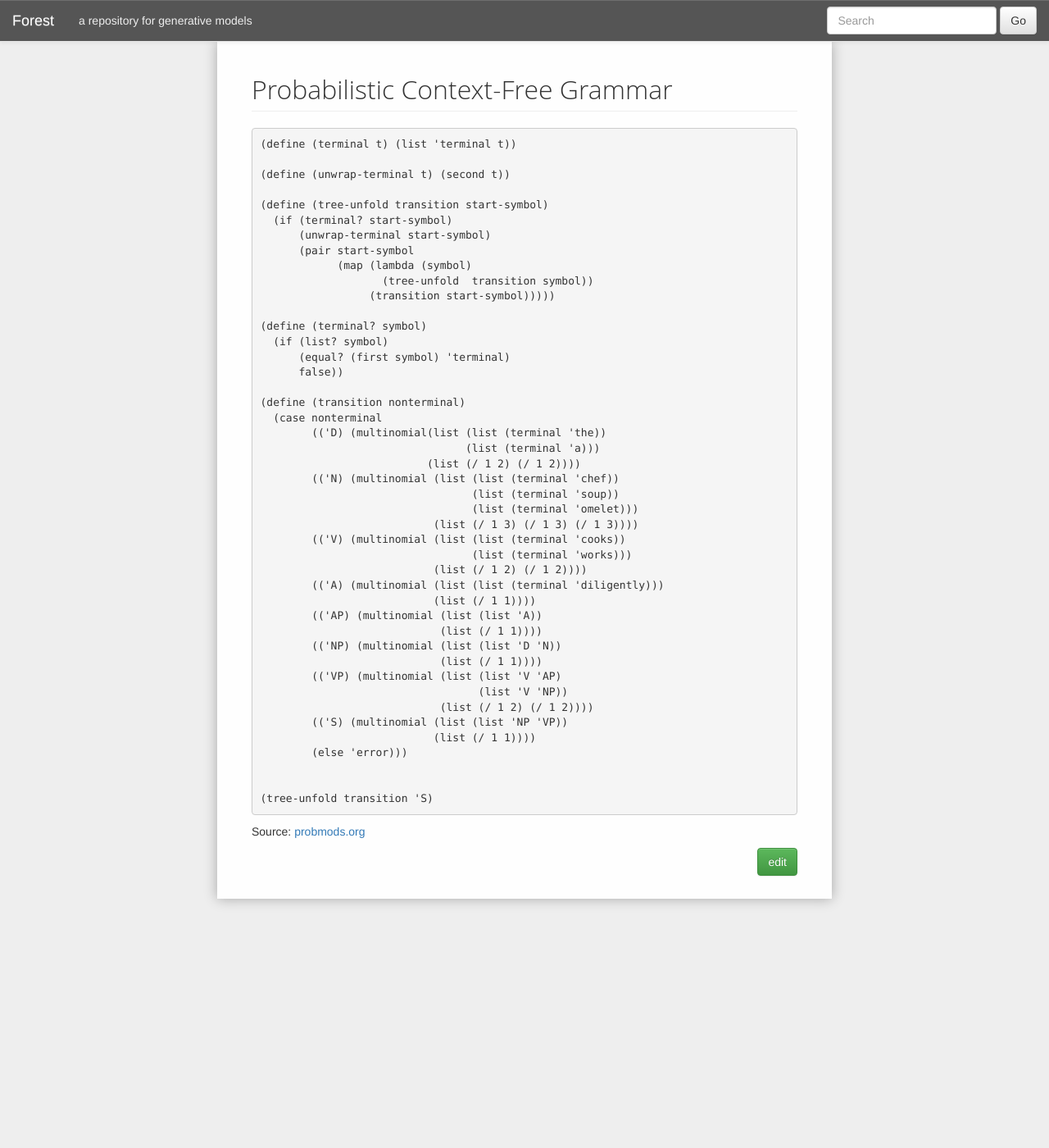
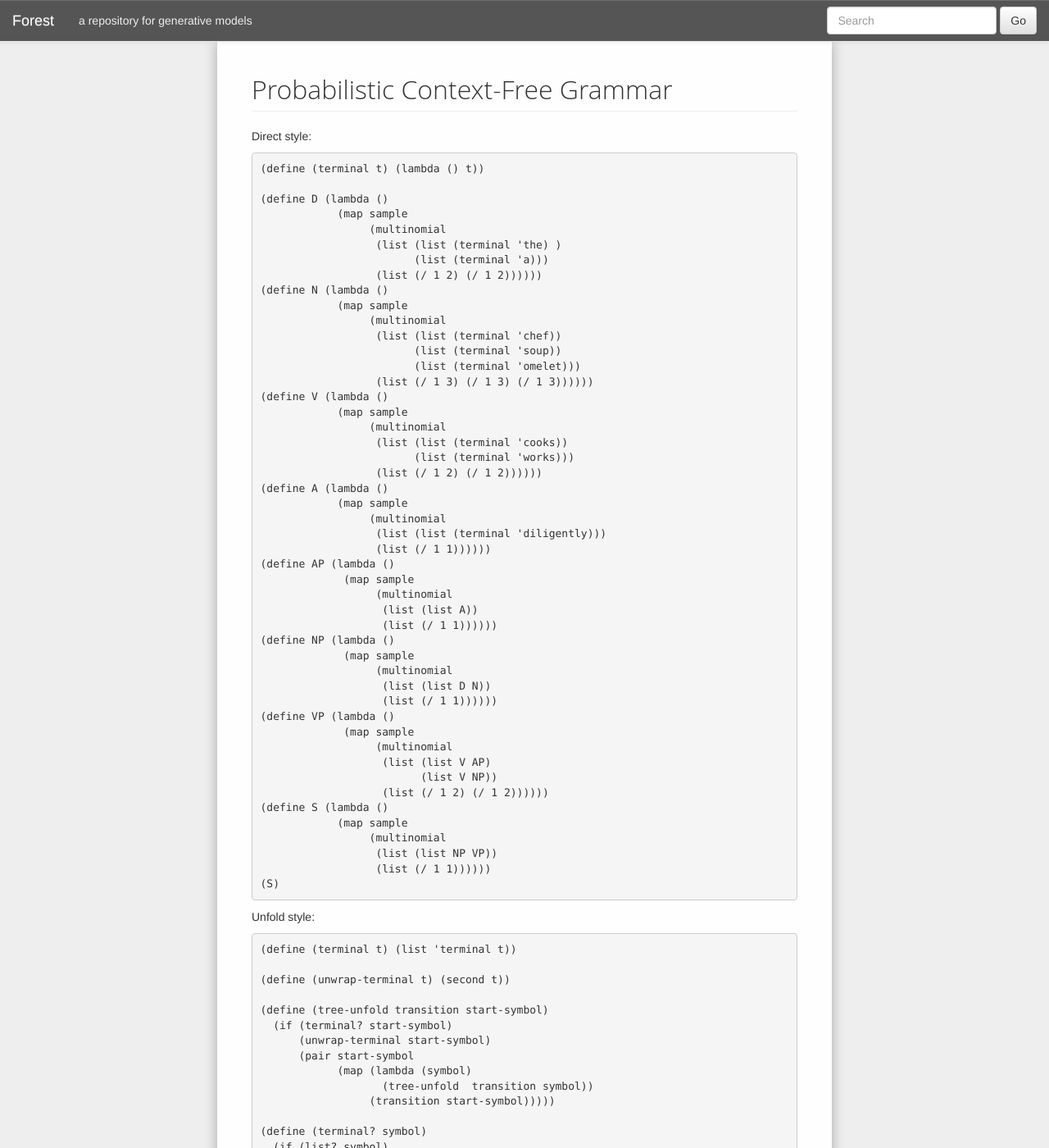
Before and after one commit to forestdb/forestdb.org, a Jekyll site: the page built from models/pcfg.md, in a window 1280 px wide and 1400 px high. Shown: the whole window at 82% size. Built offline with Jekyll 4.4.1, drawn with Linux system fonts in a browser that asks for light colours; nearby versions of some CDN libraries.

Commit message:
Update pcfg.md

```diff
--- a/models/pcfg.md
+++ b/models/pcfg.md
@@ -5,6 +5,59 @@ model-status: code
 model-category: Miscellaneous
 model-tags: language
 ---
+
+Direct style:
+
+    (define (terminal t) (lambda () t))
+
+    (define D (lambda ()
+                (map sample
+                     (multinomial
+                      (list (list (terminal 'the) )
+                            (list (terminal 'a)))
+                      (list (/ 1 2) (/ 1 2))))))
+    (define N (lambda ()
+                (map sample
+                     (multinomial
+                      (list (list (terminal 'chef))
+                            (list (terminal 'soup))
+                            (list (terminal 'omelet)))
+                      (list (/ 1 3) (/ 1 3) (/ 1 3))))))
+    (define V (lambda ()
+                (map sample
+                     (multinomial
+                      (list (list (terminal 'cooks))
+                            (list (terminal 'works)))
+                      (list (/ 1 2) (/ 1 2))))))
+    (define A (lambda ()
+                (map sample
+                     (multinomial
+                      (list (list (terminal 'diligently)))
+                      (list (/ 1 1))))))
+    (define AP (lambda ()
+                 (map sample
+                      (multinomial
+                       (list (list A))
+                       (list (/ 1 1))))))
+    (define NP (lambda ()
+                 (map sample
+                      (multinomial
+                       (list (list D N))
+                       (list (/ 1 1))))))
+    (define VP (lambda ()
+                 (map sample
+                      (multinomial
+                       (list (list V AP)
+                             (list V NP))
+                       (list (/ 1 2) (/ 1 2))))))
+    (define S (lambda ()
+                (map sample
+                     (multinomial
+                      (list (list NP VP))
+                      (list (/ 1 1))))))
+    (S)
+
+Unfold style:
 
     (define (terminal t) (list 'terminal t))
 
```
